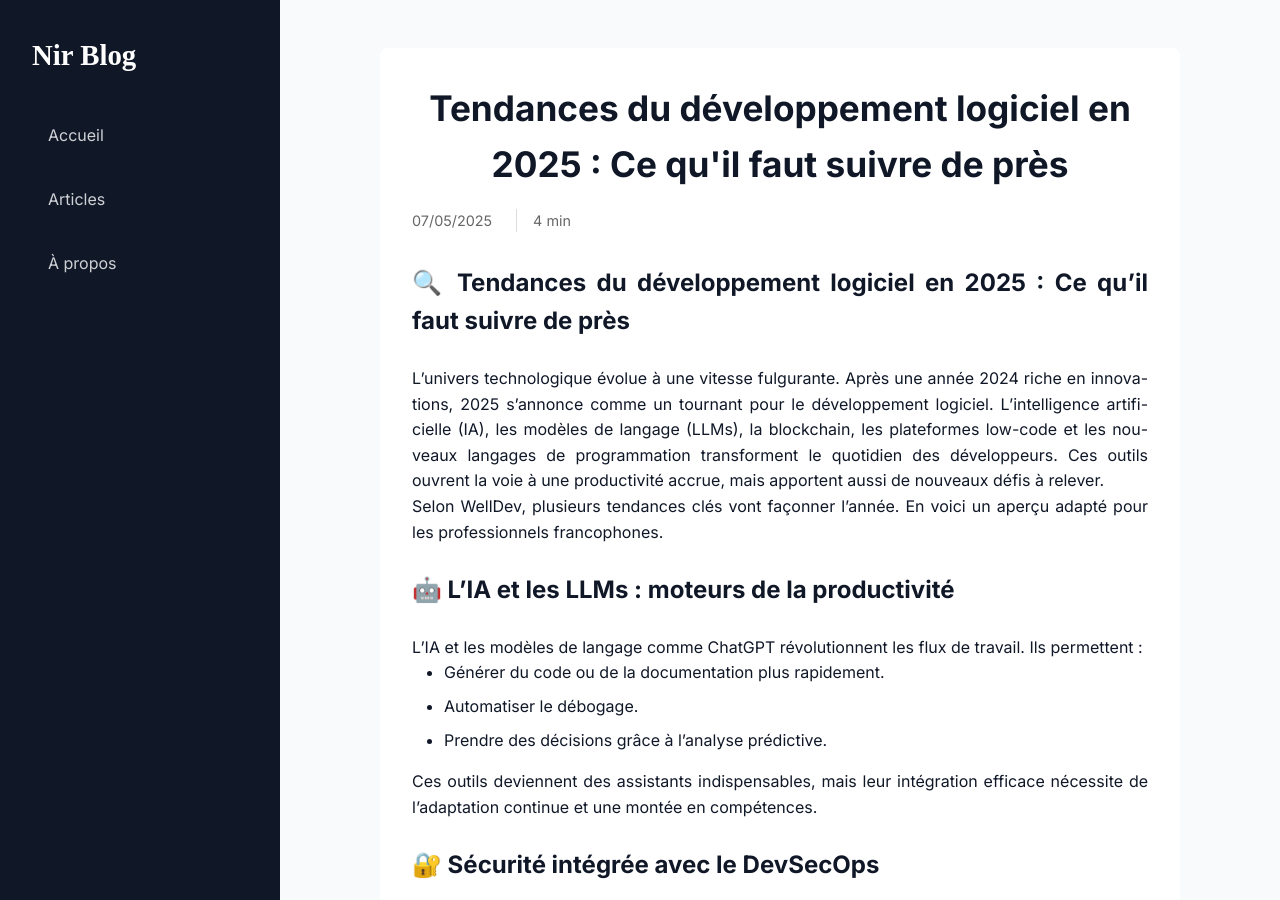
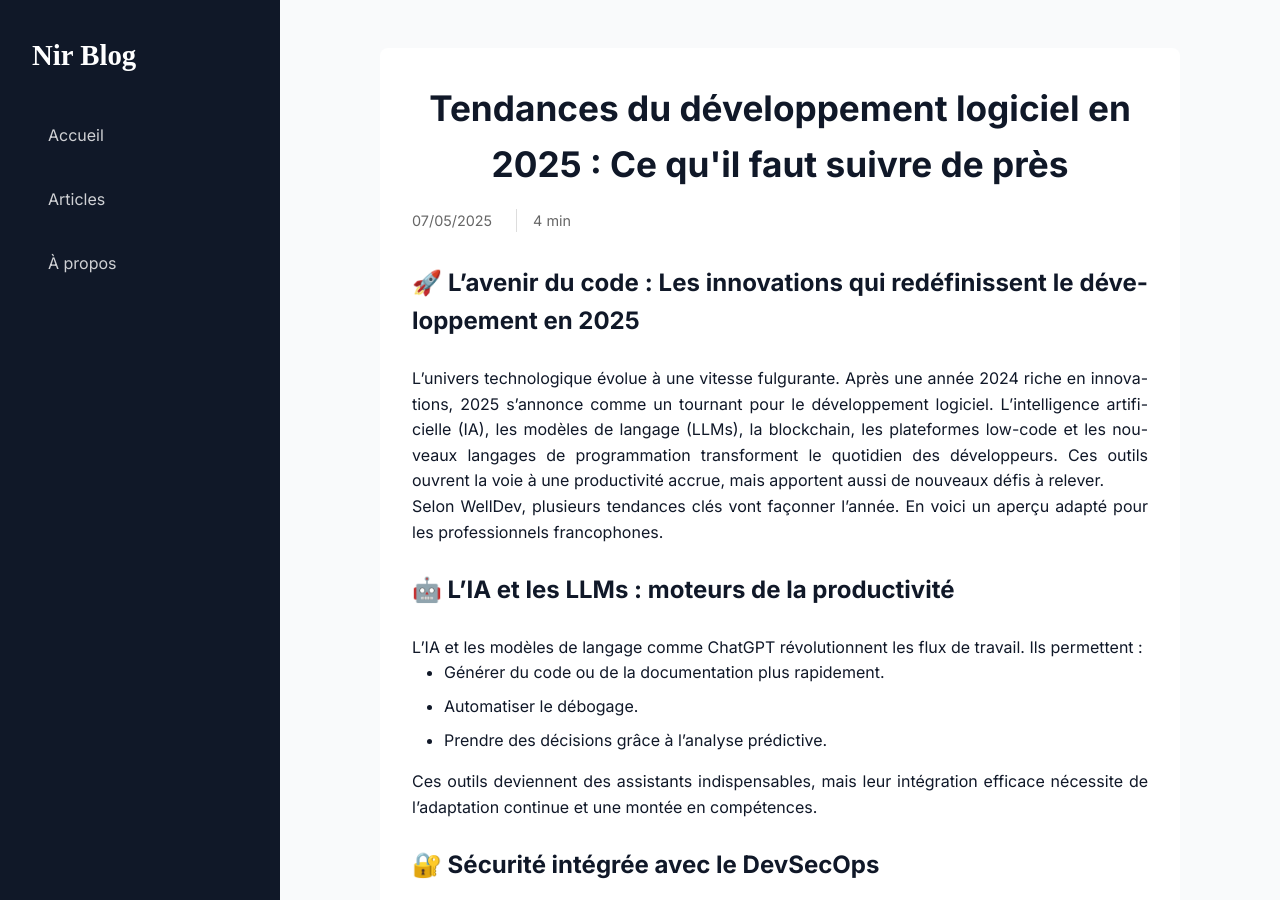
Before and after one commit to NirToolsBox/Nir-Blog-fr, a Jekyll site: the page built from _posts/2025-05-06-software-trends-2025.md, in a window 1280 px wide and 900 px high. Built offline with Jekyll 4.4.1, drawn with Linux system fonts in a browser that asks for light colours; comment, search, counter and statistics services are not loaded.

Commit message:
article: software trends 2025 fix title

```diff
--- a/_posts/2025-05-06-software-trends-2025.md
+++ b/_posts/2025-05-06-software-trends-2025.md
@@ -6,7 +6,7 @@ category: Technologie
 excerpt: "Découvrez les principales tendances qui façonnent le développement logiciel en 2025 et leur impact sur l'industrie technologique."
 ---
 
-# 🔍 Tendances du développement logiciel en 2025 : Ce qu'il faut suivre de près
+# 🚀 L'avenir du code : Les innovations qui redéfinissent le développement en 2025
 
 <br>
 
```
